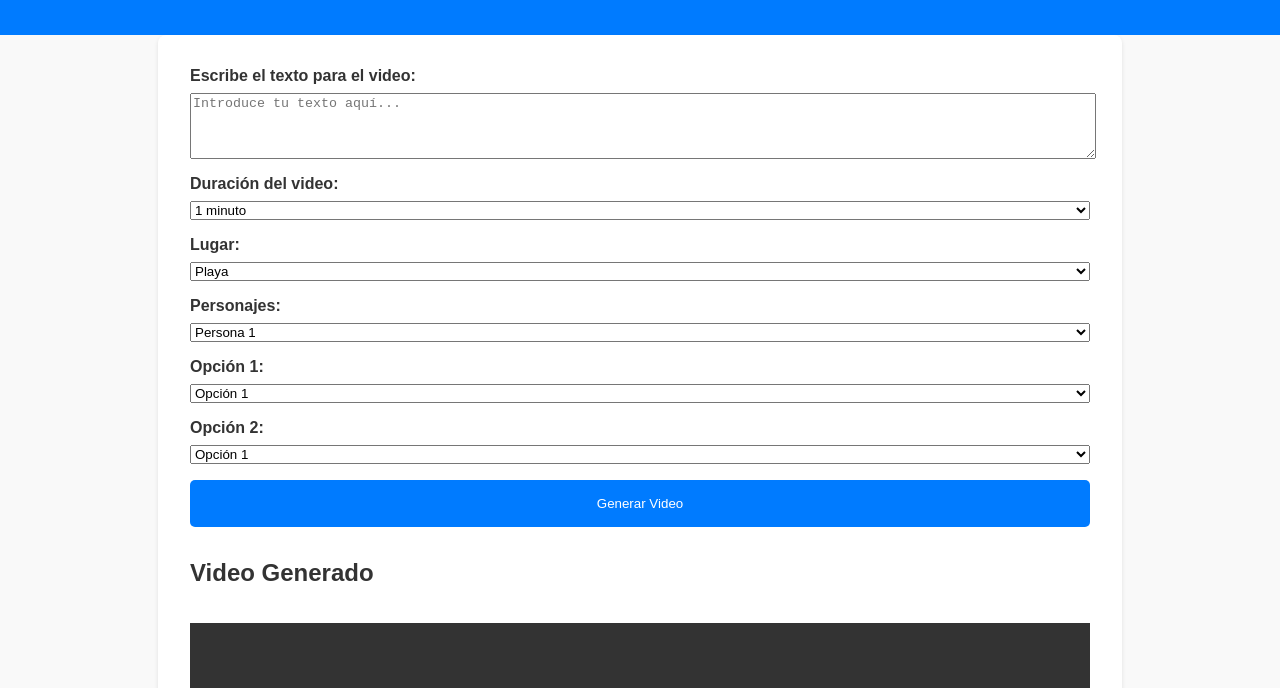
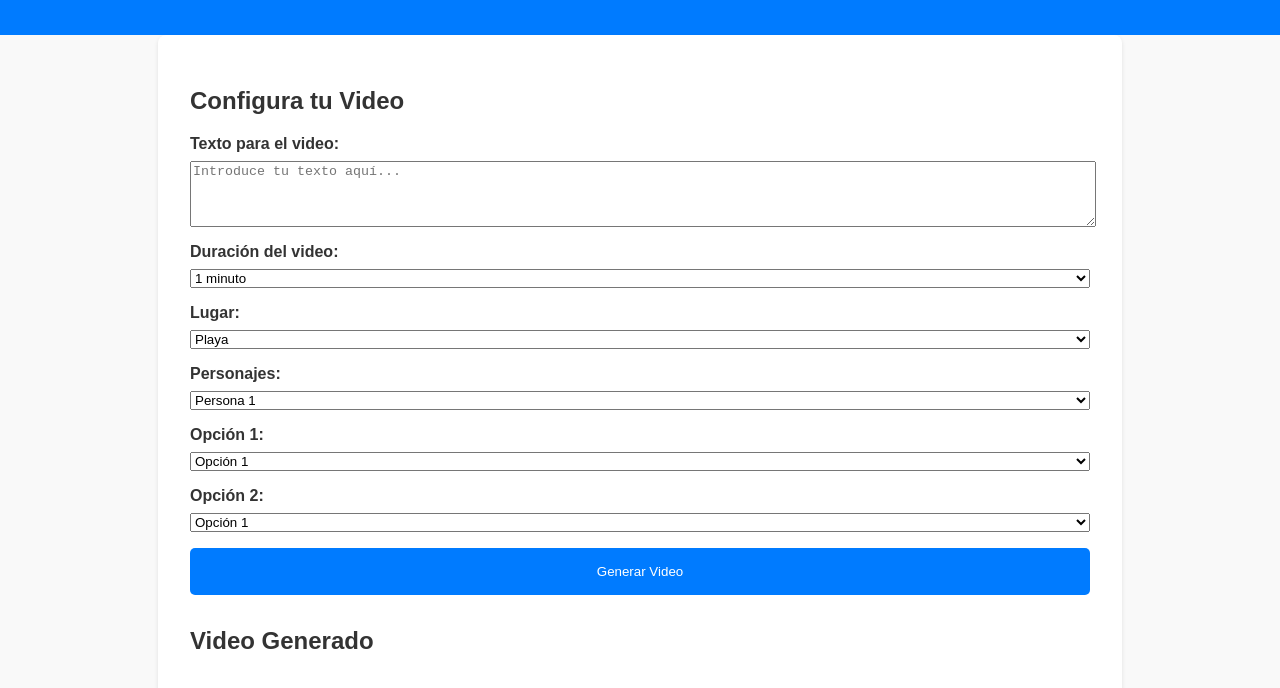
Before and after one commit to Manolo98gt/Peliculasia, a plain HTML site: page index.html in a window 1280 px wide. Shown: the part 77-765 px from the top of the page. Drawn offline with Linux system fonts and the light colour scheme.

Commit message:
Update index.html

```diff
--- a/index.html
+++ b/index.html
@@ -13,7 +13,8 @@
 
     <main>
         <section id="video-generator">
-            <label for="text-input">Escribe el texto para el video:</label>
+            <h2>Configura tu Video</h2>
+            <label for="text-input">Texto para el video:</label>
             <textarea id="text-input" rows="4" cols="50" placeholder="Introduce tu texto aquí..."></textarea>
 
             <label for="duration-select">Duración del video:</label>
```
